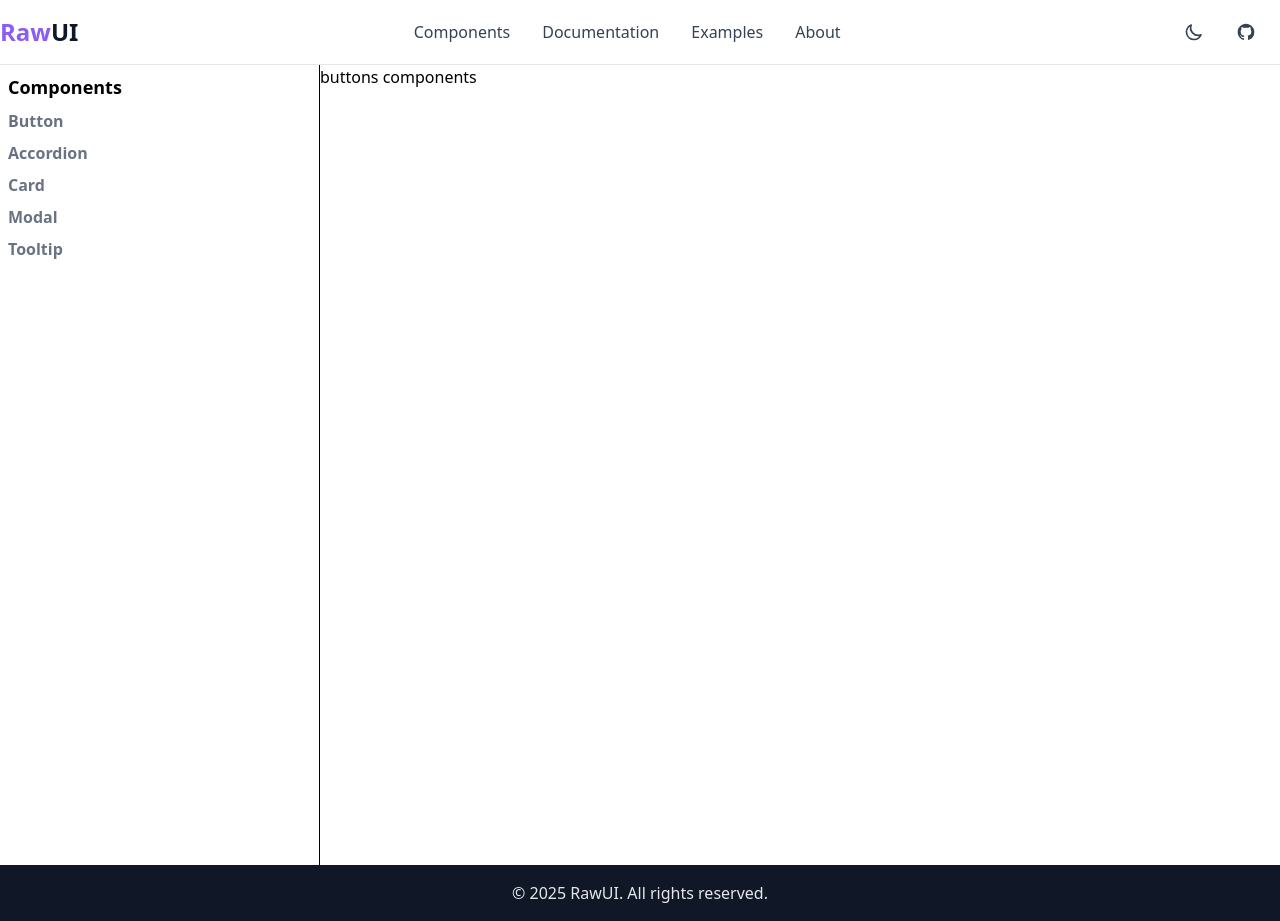
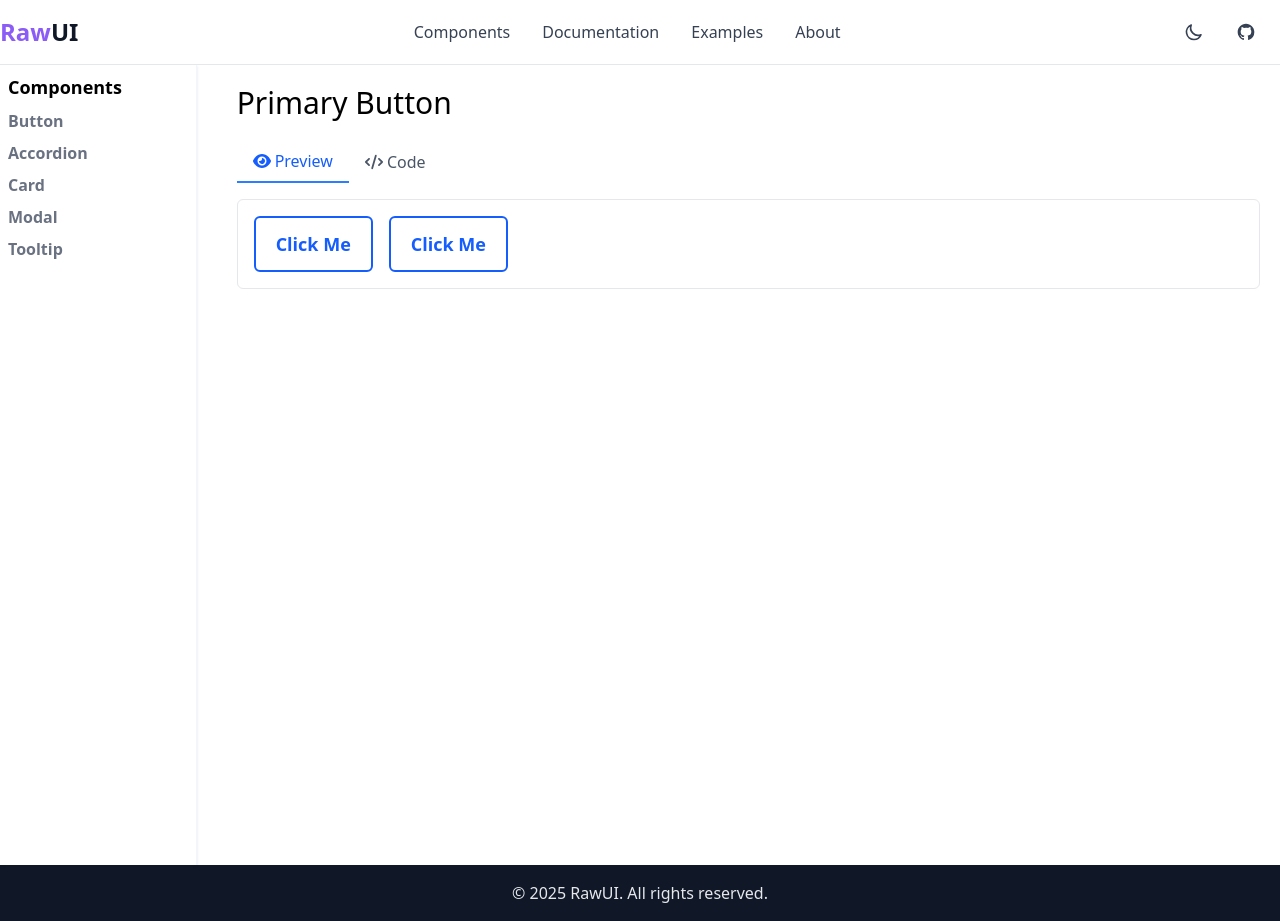
Before and after one commit to dev-nirob1/Components-Library, a React (Vite) app: page /components/button in a window 1280 px wide. Built offline with nearby package versions, Linux system fonts and the light colour scheme.

Commit message:
buttonPage, componentPreview page with tab and primary button included testing purpose

```diff
--- a/package.json
+++ b/package.json
@@ -13,6 +13,7 @@
     "@tailwindcss/vite": "^4.0.12",
     "react": "^19.0.0",
     "react-dom": "^19.0.0",
+    "react-icons": "^5.5.0",
     "react-router-dom": "^7.3.0",
     "tailwindcss": "^4.0.12"
   },
--- /dev/null
+++ b/src/components/Buttons/ButtonPage.jsx
@@ -0,0 +1,11 @@
+import PrimaryButton from "./PrimaryButton";
+
+const ButtonPage = () => {
+    return (
+        <div>
+            <PrimaryButton />
+        </div>
+    );
+};
+
+export default ButtonPage;
--- /dev/null
+++ b/src/components/Buttons/PrimaryButton.jsx
@@ -0,0 +1,18 @@
+import ComponentPreview from "../shared/ComponentPreview";
+
+const PrimaryButton = () => {
+    const primaryBtn = `<button className="border-2 border-blue-600 text-blue-600 hover:text-white bg-white hover:bg-blue-600 px-5 py-3 font-semibold text-lg rounded-md cursor-pointer transition-all ease-in-out duration-300">Click Me</button>\n<button className="border-2 border-blue-600 text-blue-600 hover:text-white bg-white hover:bg-blue-600 px-5 py-3 font-semibold text-lg rounded-md cursor-pointer transition-all ease-in-out duration-300">Click Me</button>\n
+    `
+    return (
+        <div>
+            <ComponentPreview title={'Primary Button'} code={primaryBtn} >
+                <div className="flex gap-4">
+                    <button className="border-2 border-blue-600 text-blue-600 hover:text-white bg-white hover:bg-blue-600 px-5 py-3 font-semibold text-lg rounded-md cursor-pointer transition-all ease-in-out duration-300">Click Me</button>
+                    <button className="border-2 border-blue-600 text-blue-600 hover:text-white bg-white hover:bg-blue-600 px-5 py-3 font-semibold text-lg rounded-md cursor-pointer transition-all ease-in-out duration-300">Click Me</button>
+                </div>
+            </ComponentPreview>
+        </div>
+    );
+};
+
+export default PrimaryButton;
--- a/src/components/CssComponents/Button.jsx
+++ /dev/null
@@ -1,10 +0,0 @@
-
-const Button = () => {
-    return (
-        <div>
-            buttons components
-        </div>
-    );
-};
-
-export default Button;
--- /dev/null
+++ b/src/components/shared/ComponentPreview.jsx
@@ -0,0 +1,44 @@
+import { useState } from "react";
+import { FaCode, FaCopy, FaEye } from "react-icons/fa6";
+
+const ComponentPreview = ({ title, code, children }) => {
+    const [activeTab, setActiveTab] = useState('preview')
+    return (
+        <div className="mb-8">
+            <h3 className="text-3xl font-medium mb-5">{title}</h3>
+            <div className="flex mb-4">
+                <button
+                    onClick={() => setActiveTab("preview")}
+                    className={`px-4 py-2 flex items-center gap-1 ${activeTab === "preview" ? "border-b-2 border-blue-500 text-blue-600" : "text-gray-600"
+                        }`}
+                >
+                    <FaEye size={18} /> Preview
+                </button>
+                <button
+                    onClick={() => setActiveTab("code")}
+                    className={`px-4 py-2 flex items-center gap-1 ${activeTab === "code" ? "border-b-2 border-blue-500 text-blue-600" : "text-gray-600"
+                        }`}
+                >
+                    <FaCode size={18} /> Code
+                </button>
+            </div>
+            <div>
+        {activeTab === "preview" ? (
+          <div className="p-4 border border-gray-200 rounded-md">{children}</div>
+        ) : (
+          <div className="relative bg-gray-900 text-white rounded-md p-4 text-sm">
+            <button
+            //   onClick={copyToClipboard}
+              className="absolute top-2 right-2 bg-gray-700 text-white px-2 py-1 rounded text-xs"
+            >
+              <FaCopy size={14} />
+            </button>
+            <pre className="whitespace-pre-wrap">{code}</pre>
+          </div>
+        )}
+      </div>
+        </div>
+    );
+};
+
+export default ComponentPreview;
--- a/src/components/shared/Navbar.jsx
+++ b/src/components/shared/Navbar.jsx
@@ -1,3 +1,4 @@
+import { Link } from "react-router-dom";
 
 const Navbar = () => {
     return (
@@ -11,7 +12,7 @@ const Navbar = () => {
                     </div>
 
                     <nav className="hidden md:flex space-x-8">
-                        <a href="#components" className="text-gray-700 dark:text-gray-300 hover:text-primary-600 dark:hover:text-primary-400 font-medium">Components</a>
+                        <Link to="/components" className="text-gray-700 dark:text-gray-300 hover:text-primary-600 dark:hover:text-primary-400 font-medium">Components</Link>
                         <a href="#docs" className="text-gray-700 dark:text-gray-300 hover:text-primary-600 dark:hover:text-primary-400 font-medium">Documentation</a>
                         <a href="#examples" className="text-gray-700 dark:text-gray-300 hover:text-primary-600 dark:hover:text-primary-400 font-medium">Examples</a>
                         <a href="#about" className="text-gray-700 dark:text-gray-300 hover:text-primary-600 dark:hover:text-primary-400 font-medium">About</a>
--- a/src/components/shared/Sidebar.jsx
+++ b/src/components/shared/Sidebar.jsx
@@ -2,8 +2,8 @@ import { Link } from "react-router-dom";
 
 const Sidebar = () => {
   return (
-    <div className="h-screen dark:bg-gray-900 border-r pl-2">
-      <h3 className="text-lg font-bold my-2">Components</h3>
+    <div className="h-screen dark:bg-gray-900 border-r border-r-blue-50 pl-2 shadow">
+      <h3 className="text-lg font-bold py-2">Components</h3>
       <nav className="space-y-2 font-semibold text-gray-500">
         <Link
           to="/components/button"
--- a/src/layout/MainLayout/Main.jsx
+++ b/src/layout/MainLayout/Main.jsx
@@ -7,9 +7,11 @@ const Main = () => {
     return (
         <>
             <Navbar />
-            <div className="container mx-auto grid grid-cols-4 min-h-screen">
-                <Sidebar />
-                <div className="col-span-3">
+            <div className="container mx-auto grid grid-cols-12 gap-5 min-h-screen">
+                <div className="col-span-2">
+                    <Sidebar />
+                </div>
+                <div className="col-span-10 p-5">
                     <Outlet />
                 </div>
             </div>
--- a/src/router/router.js
+++ b/src/router/router.js
@@ -1,7 +1,7 @@
 import { createBrowserRouter } from "react-router-dom";
 import App from "../App";
 import Main from "../layout/MainLayout/Main";
-import Button from "../components/CssComponents/Button";
+import ButtonPage from "../components/Buttons/ButtonPage";
 
 export const router = createBrowserRouter([
     {
@@ -14,7 +14,7 @@ export const router = createBrowserRouter([
         children: [
             {
                 path: 'button',
-                Component: Button
+                Component: ButtonPage
             }
         ]
     }
```
Also changed, not shown: 1 other file (tests, documents, lock files or other folders).
